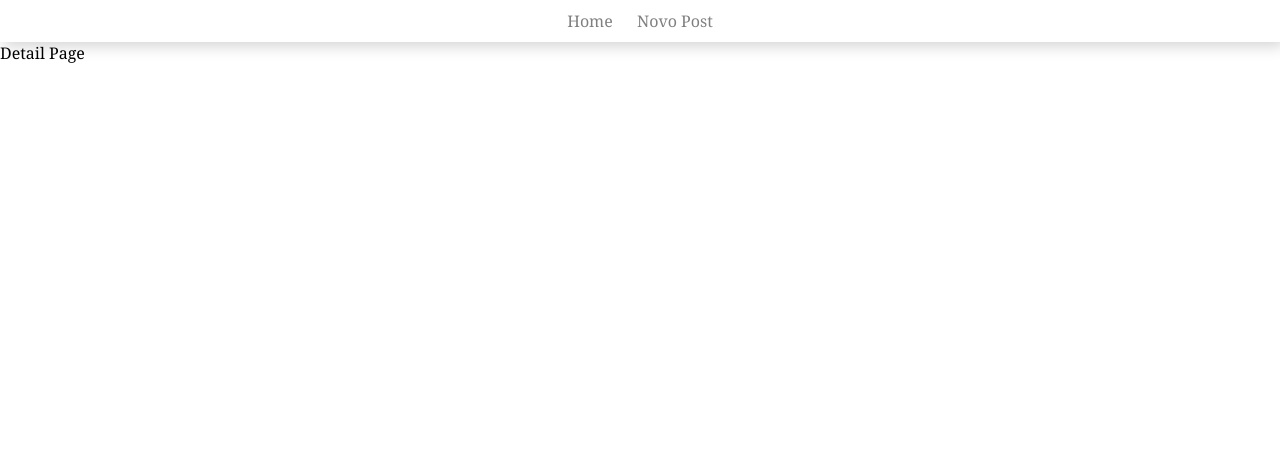
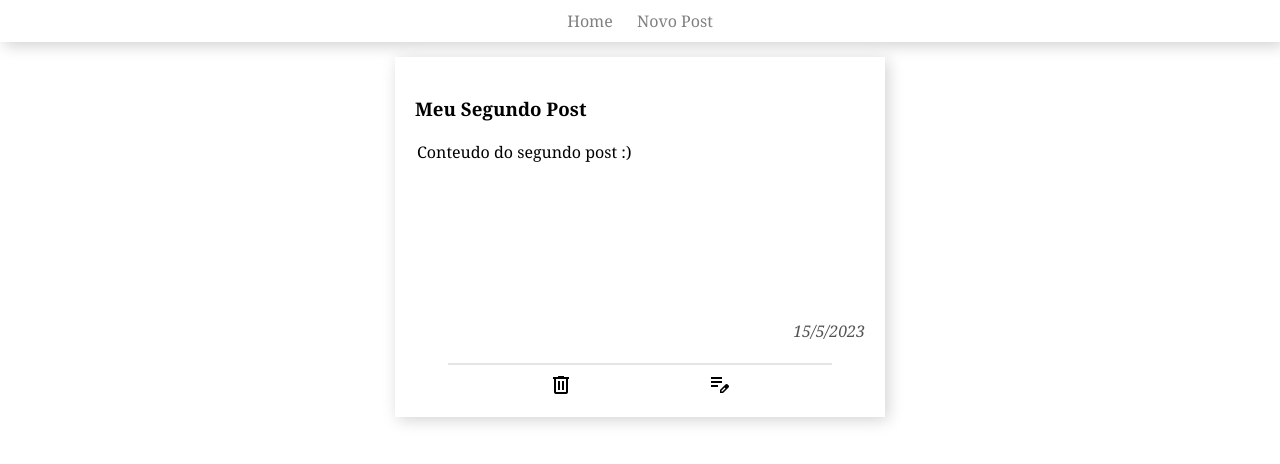
Before and after one commit to EduardoScarante/blog, a Vue app: page /detail/1 in a window 1280 px wide. Shown: the top 464 px of the page. Built offline with nearby package versions, Linux system fonts and the light colour scheme.

Commit message:
cria view de detalhe do post

```diff
--- a/src/assets/main.css
+++ b/src/assets/main.css
@@ -1,10 +1,16 @@
-@import './modal.css';
+@import "./modal.css";
 
-html, body, input{
+html,
+body,
+input {
   margin: 0px;
   padding: 0px;
   width: 100vw;
 
+  font-family: Cambria, Cochin, Georgia, Times, "Times New Roman", serif;
+}
 
-  font-family: Cambria, Cochin, Georgia, Times, 'Times New Roman', serif;
+hr {
+  width: 85%;
+  border: 1px solid rgba(0, 0, 0, 0.1);
 }
--- a/src/views/Detail.vue
+++ b/src/views/Detail.vue
@@ -1,3 +1,103 @@
+<script>
+
+
+export default {
+    props: {
+        posts: Array
+    },
+    data() {
+        const id = this.$route.params.id
+
+        return {
+            id: id,
+            post: this.posts[id],
+        }
+    },
+    methods: {
+        detalhes(id) {
+            console.log(id);
+            this.$router.push(`/edit/${id}`)
+        },
+        deletePost(id) {
+
+            if (confirm("Deletar?"))
+            {
+                this.$emit("delete-post", id)
+                this.$router.push(`/`)
+            }
+        }
+    }
+}
+</script>
+
 <template>
-    Detail Page
+    <div class="container">
+        <div class="content">
+            <h3>{{ post.title }}</h3>
+
+            <textarea :value="post.content" readonly></textarea>
+            <h4>{{ post.datetime }}</h4>
+        </div>
+
+
+        <hr>
+        <div class="btns">
+
+            <span class="material-symbols-outlined" @click="deletePost(id)">
+                delete
+            </span>
+
+            <span class="material-symbols-outlined" @click="detalhes(id)">
+                edit_note
+            </span>
+        </div>
+
+    </div>
 </template>
+
+<style scoped>
+textarea {
+    resize: none;
+    outline: none;
+    border: none;
+    width: 100%;
+    height: 150px;
+
+    font-family: Cambria, Cochin, Georgia, Times, 'Times New Roman', serif;
+    font-size: 16px;
+}
+
+.container {
+    margin: auto;
+    margin-top: 15px;
+
+    background-color: white;
+    box-shadow: 3px 3px 15px lightgray;
+    border: none;
+
+    width: 450px;
+    padding: 20px;
+
+    border: 3px;
+}
+
+.content h4 {
+    font-weight: 100;
+    color: #535353;
+
+    text-align: end;
+
+    font-style: italic;
+}
+
+.btns {
+    display: flex;
+    justify-content: space-evenly;
+}
+
+@media (max-width: 600px) {
+    form>* {
+        width: 85vw;
+    }
+}
+</style>
--- a/src/views/Home.vue
+++ b/src/views/Home.vue
@@ -45,6 +45,9 @@ export default {
       const idToDelete = this.getPostId(this.selectedPost.title)
       this.$emit("delete-post", idToDelete)
       this.showModal = !this.showModal
+    },
+    detalhes(id){
+      this.$router.push(`/detail/${id}`)
     }
   }
 }
@@ -66,6 +69,8 @@ export default {
           <h4><i>{{ x.datetime }}</i></h4>
         </div>
 
+        <hr>
+
         <div class="icons">
           <span class="material-symbols-outlined">
             <RouterLink :to="`/edit/${getPostId(x.title)}`"> edit_note </RouterLink>
@@ -78,7 +83,7 @@ export default {
             delete
           </span>
 
-          <span class="material-symbols-outlined">
+          <span class="material-symbols-outlined" @click="detalhes(getPostId(x.title))">
             info
           </span>
         </div>
@@ -167,7 +172,7 @@ export default {
 
 .icons{
   display: flex;
-  justify-content: space-between;
+  justify-content: space-around;
 }
 
 .icons span:hover{
```
